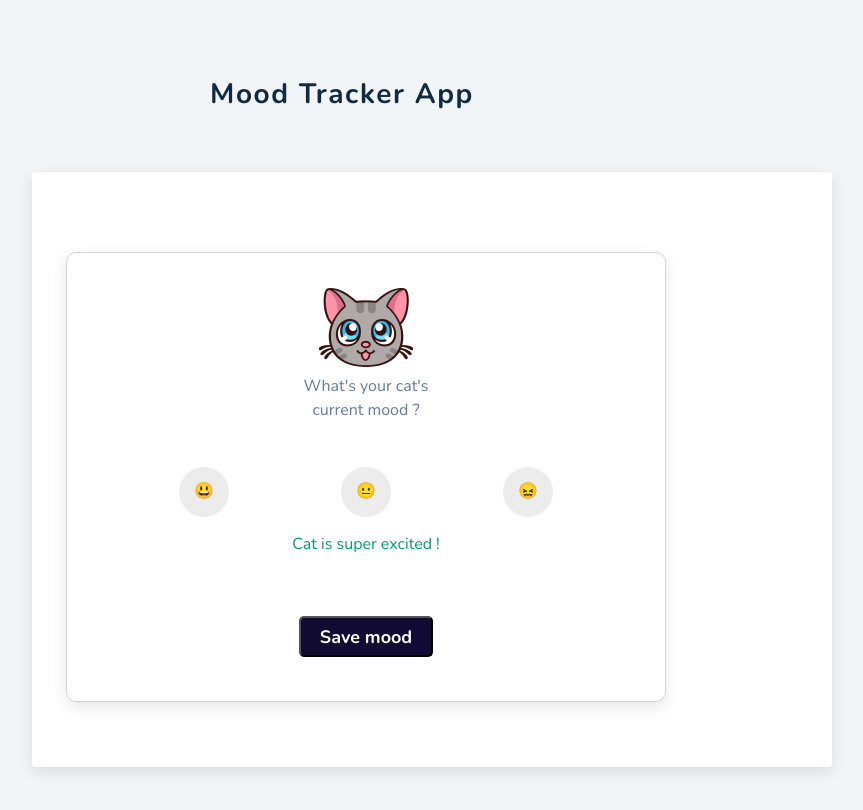
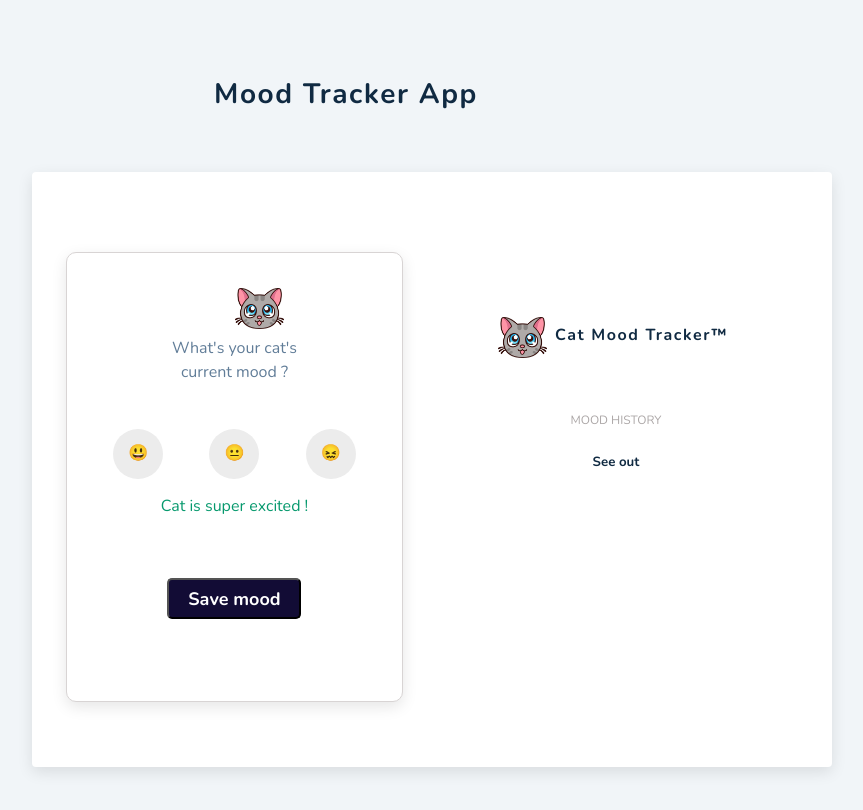
Before and after one commit to jamesoyanna/MoodTracker, a React (Create React App) app: page / in a window 1280 px wide. Shown: the top 810 px of the page, without its empty margins (298-1161 px from the left). Built offline with nearby package versions, Linux system fonts and the light colour scheme.

Commit message:
Implenent ModHistory component

```diff
--- a/src/components/Card.js
+++ b/src/components/Card.js
@@ -1,11 +1,13 @@
 import React from 'react';
 import MoodScreen from "./MoodScreen/MoodScreen";
+import MoodHistory from './MoodHistory/MoodHistory';
 
 const Card = () => {
     return (
       <div className="card__container">
         <div className="output">
           <MoodScreen />
+          <MoodHistory />
         </div>
       </div>
     );
--- /dev/null
+++ b/src/components/MoodHistory/MoodHistory.js
@@ -0,0 +1,31 @@
+import React from "react";
+import Cat from "../../images/image.png";
+import "./moodHistory.css";
+
+const  MoodHistory = () => {
+  const mood = false;
+  return (
+    <div className="moodhistory__container">
+      <div>
+        <div className="header">
+          <img src={Cat} alt="cat" />
+          <h4 className="title">Cat mood tracker™</h4>
+        </div>
+
+        <p className="mood__text">mood history</p>
+        {mood ? (
+          <div className="mood__card">
+            <p className="mood__card__text">
+              No mood history <br /> to show yet yet
+            </p>
+          </div>
+        ) : (
+          <h5>See out</h5>
+          //   <Mood key={todos.id} todo={todos} />
+        )}
+      </div>
+    </div>
+  );
+}
+
+export default MoodHistory;
--- /dev/null
+++ b/src/components/MoodHistory/moodHistory.css
@@ -0,0 +1,53 @@
+
+.moodhistory__container{
+  display: flex;
+  flex-direction: column;
+  justify-content: start;
+  width: 600px;
+  min-height: 200px;
+  background: #fff;
+  text-align: center;
+  /* margin: 100px auto; */
+   margin: 100px 48px 30px 30px ;
+  border-radius: 10px;
+
+}
+.header{
+  display: flex;
+}
+img{
+height: 41px;
+width: 49px;
+margin-left: 50px;
+}
+
+.title{
+margin-top: 45px;
+margin-left: 8px;
+}
+
+.mood__text{
+text-transform: uppercase;
+font-size: 12px;
+color: rgb(172, 167, 167);
+line-height: 26px;
+
+}
+
+.mood__card{
+  height: 220px;
+  width: 350px;
+  border: 1px solid rgb(216, 212, 212);
+  border-radius: 5px;
+  background-image: url("../../images//image.png");
+  background-position: center;
+  background-repeat: no-repeat;
+  margin: 0 20px 0 20px;
+}
+
+.mood__card__text{
+margin-top: 140px;
+font-size: 14px;
+color:#b3b3b3 ;
+
+}
```
